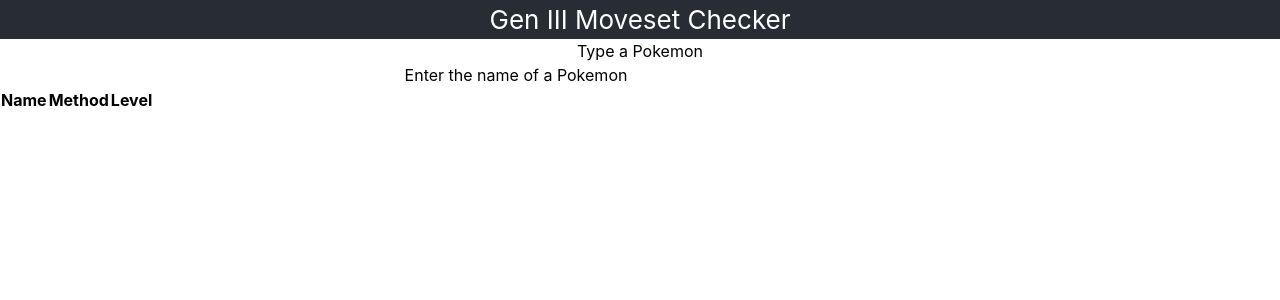
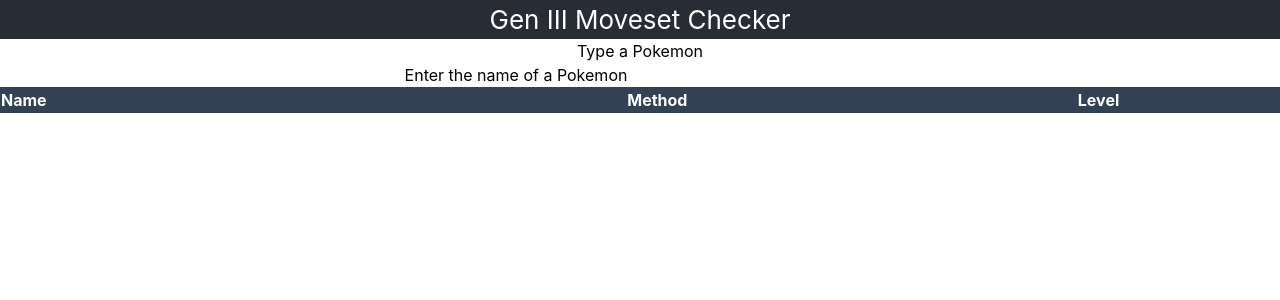
Before and after one commit to Albadylic/gen-iii-learnset, a React (Create React App) app: page / in a window 1280 px wide. Shown: the top 300 px of the page. Built offline with nearby package versions, Linux system fonts and the light colour scheme.

Commit message:
Table styles

```diff
--- a/src/App.tsx
+++ b/src/App.tsx
@@ -62,8 +62,9 @@ function App() {
     return 0;
   };
 
-  const handleChoice = async (pokemon: string) => {
-    const response = await PokeAPI.Pokemon.resolve(pokemon);
+  const handleChoice = async (pokemon: PokemonJSONType) => {
+    setChoices([pokemon]);
+    const response = await PokeAPI.Pokemon.resolve(pokemon["name"]);
 
     const moves = response["moves"]
       .filter(moveInEmerald)
@@ -109,7 +110,7 @@ function App() {
             {choices.map((choice) => (
               <li
                 key={choice["name"]}
-                onClick={() => handleChoice(choice["name"])}
+                onClick={() => handleChoice(choice)}
                 className="flex flex-col border m-1 rounded bg-slate-300 text-slate-800	 hover:bg-slate-700	hover:text-slate-300 cursor-pointer	"
               >
                 <img src={choice["sprite"]} alt={`${choice["name"]}`} />
@@ -123,22 +124,26 @@ function App() {
         </div>
 
         <div id="Results">
+          <table className="table-auto w-screen">
             <thead>
-            <tr>
-              <th>Name</th>
+              <tr className="m-2 bg-slate-700 text-white">
+                <th className="text-left">Name</th>
                 <th>Method</th>
                 <th>Level</th>
               </tr>
+            </thead>
+            <tbody>
               {moves.map((move: CustomMoveType) => {
                 return (
-                <tr key={move.name}>
-                  <td>{move.name}</td>
+                  <tr key={move.name} className="odd:bg-white even:bg-slate-50">
+                    <td className="text-left">{move.name}</td>
                     <td>{move.method}</td>
                     <td>{move.level}</td>
                   </tr>
                 );
               })}
-          </thead>
+            </tbody>
+          </table>
         </div>
       </main>
     </div>
```
Lines whose indentation alone changed are shown as unchanged.
